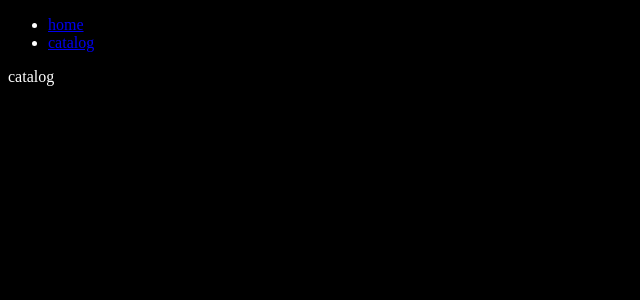
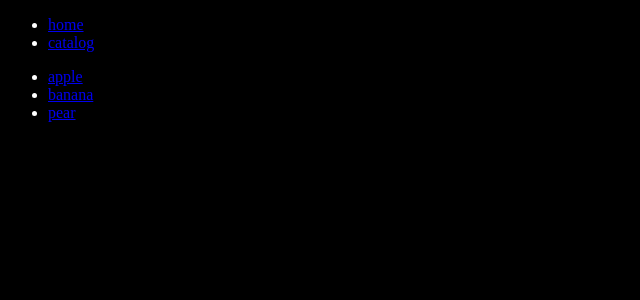
Before and after one commit to shaharbest/oct-client, a React (Vite) app: page /products in a window 1280 px wide. Shown: the top 300 px of the page, without its empty margins (0-640 px from the left). Built offline with nearby package versions, Linux system fonts and the light colour scheme.

Commit message:
product page routing stuff

```diff
--- a/src/App.jsx
+++ b/src/App.jsx
@@ -1,4 +1,11 @@
-import { Link, Route, Routes } from "react-router-dom";
+import { Link, Route, Routes, useParams }
+  from "react-router-dom";
+
+const products = [
+  { id: "101", name: "apple", price: 10 },
+  { id: "102", name: "banana", price: 20 },
+  { id: "103", name: "pear", price: 15 },
+];
 
 export default function App() {
   return <>
@@ -25,9 +32,21 @@ function  Home() {
 }
 
 function  Catalog() {
-  return 'catalog';
+  const productsListItems = products.map(p => <li>
+    <Link to={`/products/${p.id}`}>{p.name}</Link>
+  </li>);
+
+  return <>
+    <ul>{productsListItems}</ul>
+  </>;
 }
 
 function  ProductPage() {
-  return 'product page';
+  const { id } = useParams();
+
+  const product = products.find(p => p.id === id);
+
+  return <>
+    <pre>{JSON.stringify(product, null, 2)}</pre>
+  </>;
 }
```
